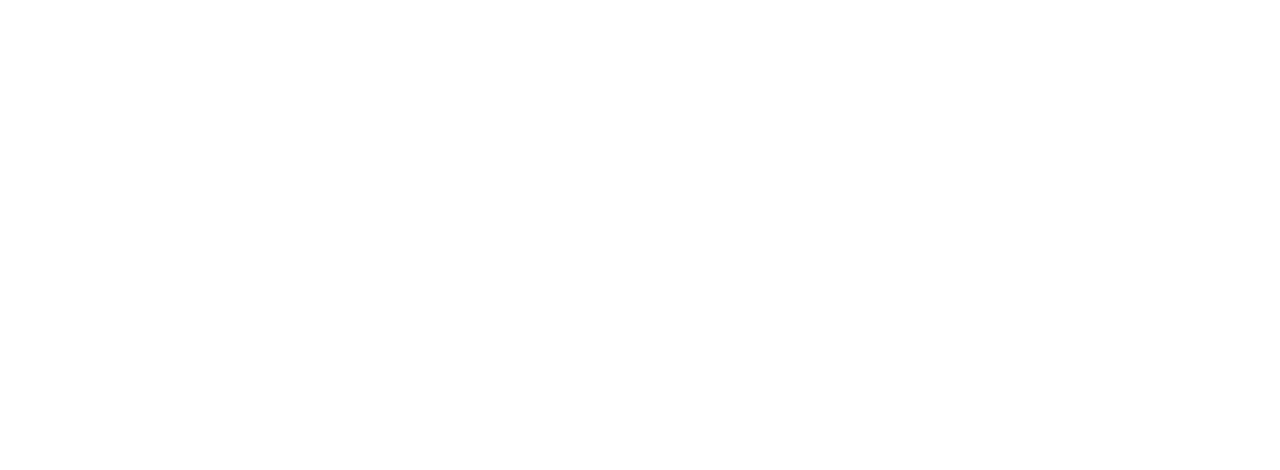
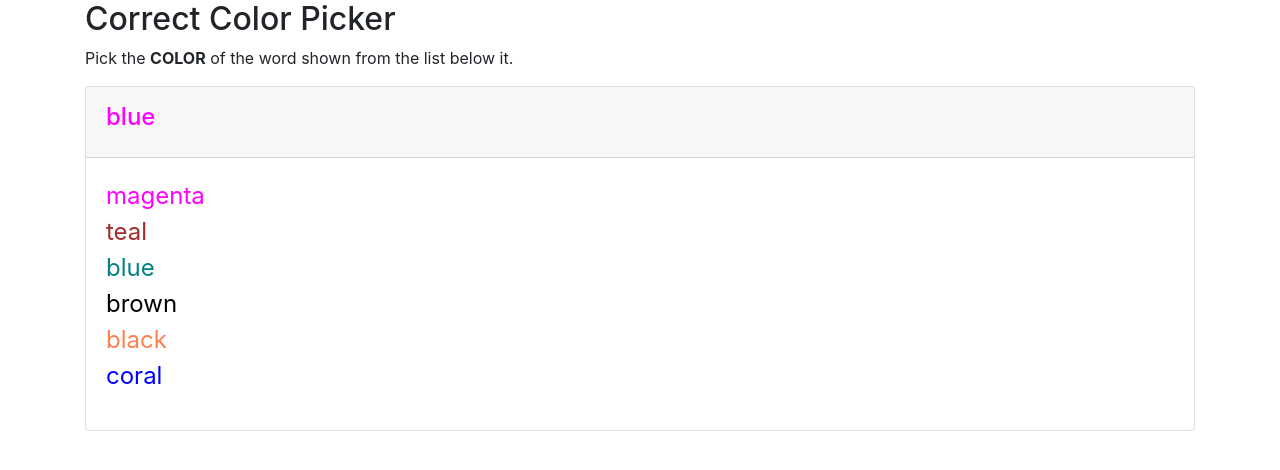
Before and after one commit to jwilly117/ColorCorrector, a plain HTML site: page index.html in a window 1280 px wide. Drawn offline with nearby package versions, Linux system fonts and the light colour scheme.

Commit message:
Should be all of the funcitonal code here

```diff
--- a/index.html
+++ b/index.html
@@ -22,7 +22,140 @@
 
 </head>
 <body>
+    <div class="container">
+        <h2>Correct Color Picker</h2>
+        <p>Pick the <b>COLOR</b> of the word shown from the list below it.</p>
 
+        <div class="card">
+            <div class="card-header">
+                <h3 class="card-title">
+
+                    <!-- Create random target color -->
+                    <span id = "rand-target-color">
+
+                    </span>
+                </h3>
+            </div>
+            <div class="card-body">
+
+                <!-- Create colors to pick-->
+                <ul class = "list-unstyled" id = "color-picker">
+
+                </ul>
+            </div>
+        </div>
+    </div>
+
+    <script>
+
+
+        // JS function that wraps everything
+        $(document).ready(function(){
+
+            // array for word colors
+            var colorsOfText = [];
+
+            // Target Word
+            var targetColor;
+
+            // Target word color
+            var targetColorOfText
+
+            // Users Selection
+            var userAnswer;
+
+            // Array for words
+            var colors = [
+            "brown",
+        "blue",
+        "magenta",
+        "teal",
+        "coral",
+        "black"
+            ];
+
+            // This function sets a random color "word and a random set of colors "visuals"
+            function randColor(){
+
+                // Set random word
+                targetColor = colors[Math.floor(Math.random()* colors.length)];
+                $("#rand-target-color").text(targetColor);
+
+                // Set random word color
+                targetColorOfText = colors[Math.floor(Math.random() * colors.length)];
+                $("#rand-target-color").css("color", targetColorOfText);
+            }
+
+            // This function creates the actual "Game" Logic
+            function createColorPicker(){
+
+                // Shuffle color array
+                colors.sort(function(){
+                    return 0.5 - Math.random();
+                });
+
+                // Push to text color array
+                colors.forEach(i => {
+                    colorsOfText.push(i)
+                });
+
+                // Shuffle text color array
+                colorsOfText.sort(function(){
+                    return 0.5 - Math.random();
+                });
+
+                // Loop through all colors in the array
+                for(var i = 0; i < colors.length; i++){
+
+                    // Create element to hold word
+                    var holder = document.createElement("li");
+                    $("#color-picker").append(holder);
+
+                    // output a word
+                    $(holder).attr("id", colors[i]).text(colors[i]);
+
+                    // Make a word a random color
+                    $(holder).css("color", colorsOfText[i]);
+
+                }
+            }
+
+            // Clear the divs and arrays upon each round
+            function clear() {
+                $("#rand-target-color").empty();
+                $("#color-picker").empty();
+                colorsOfText = [];
+            }
+
+            // Function for resetting colors and setting new colors
+            function reset(){
+                clear();
+                randColor();
+                createColorPicker();
+            }
+
+            // Get id of element clicked by user
+            $("#color-picker").click(function(event){
+                userAnswer = event.target.id;
+
+                // Compare id to target id
+                if (userAnswer === targetColorOfText){
+                    alert("You Win!");
+                    reset();
+
+                }
+                else {
+                    alert("You loose! WRONG");
+                    reset();
+
+                }
+            });
+
+            // Run game
+            reset();
+        });
+
+    </script>
 
 </body>
 </html>
```
